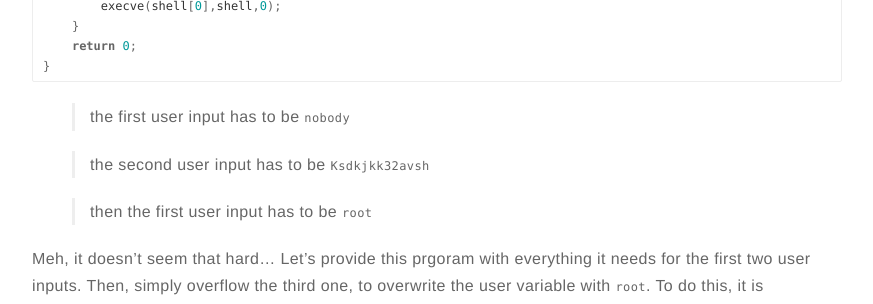
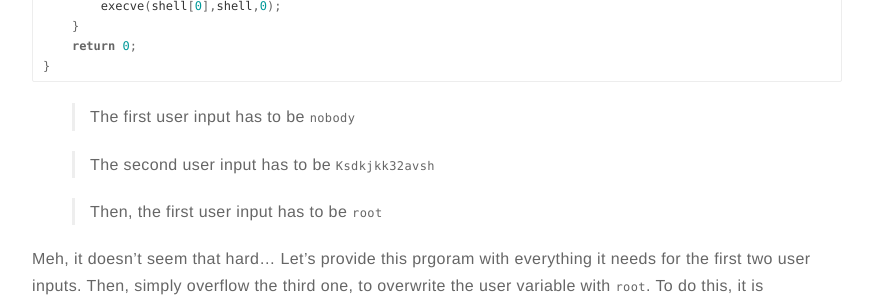
Before and after one commit to KevinCarroll7737/kevincarroll7737.github.io, a Jekyll site: the page built from _posts/2019-08-14-R0-Pwnage-Linux-level2.markdown, in a window 1280 px wide and 900 px high, scrolled down 1861 px. Shown: the part 152-456 px from the top of the window, without its empty margins (203-1076 px from the left). Built offline with Jekyll 4.4.1, drawn with Linux system fonts in a browser that asks for light colours; some of the changed text lies outside the part shown.

````diff
--- a/_posts/2019-08-14-R0-Pwnage-Linux-level2.markdown
+++ b/_posts/2019-08-14-R0-Pwnage-Linux-level2.markdown
@@ -23,7 +23,7 @@ level2: setuid ELF 32-bit LSB executable, Intel 80386, version 1 (SYSV), dynamic
 
 > Is an ELF 32-bit LSB exec
 
-> Is compile for Intel X86 processors
+> Is compile for Intel x86 processors
 
 `# checksec level2`
 
@@ -105,11 +105,11 @@ int main(int argc, char **argv)
 }
 ```
 
->  the first user input has to be `nobody`
+>  The first user input has to be `nobody`
 
->  the second user input has to be `Ksdkjkk32avsh`
+>  The second user input has to be `Ksdkjkk32avsh`
 
->  then the first user input has to be `root`
+>  Then, the first user input has to be `root`
 
 Meh, it doesn't seem that hard... Let's provide this prgoram with everything it needs for the first two user inputs. Then, simply overflow the third one, to overwrite the user variable with `root`. To do this, it is necessary to determine the memory address of the `user` variable.
 
````
